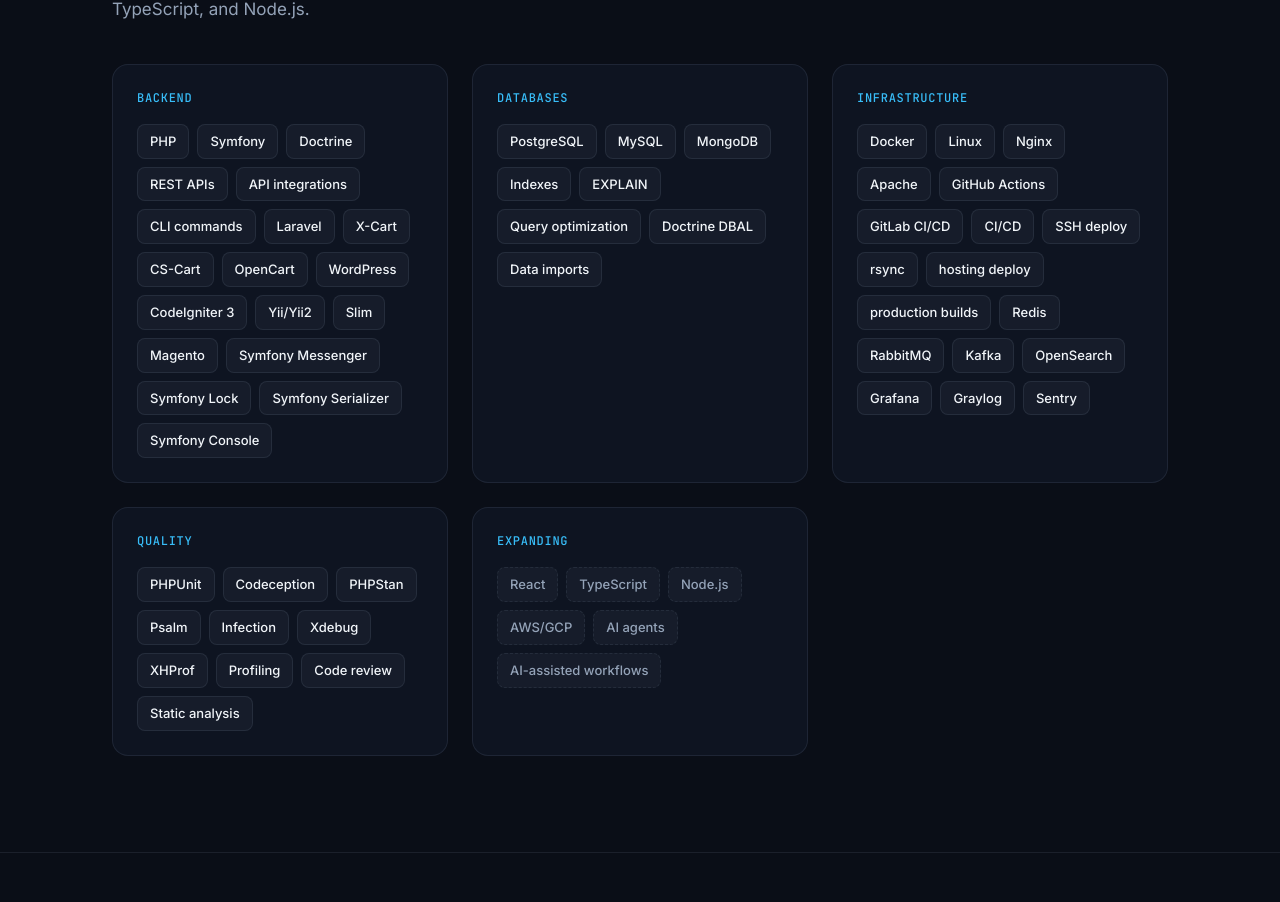
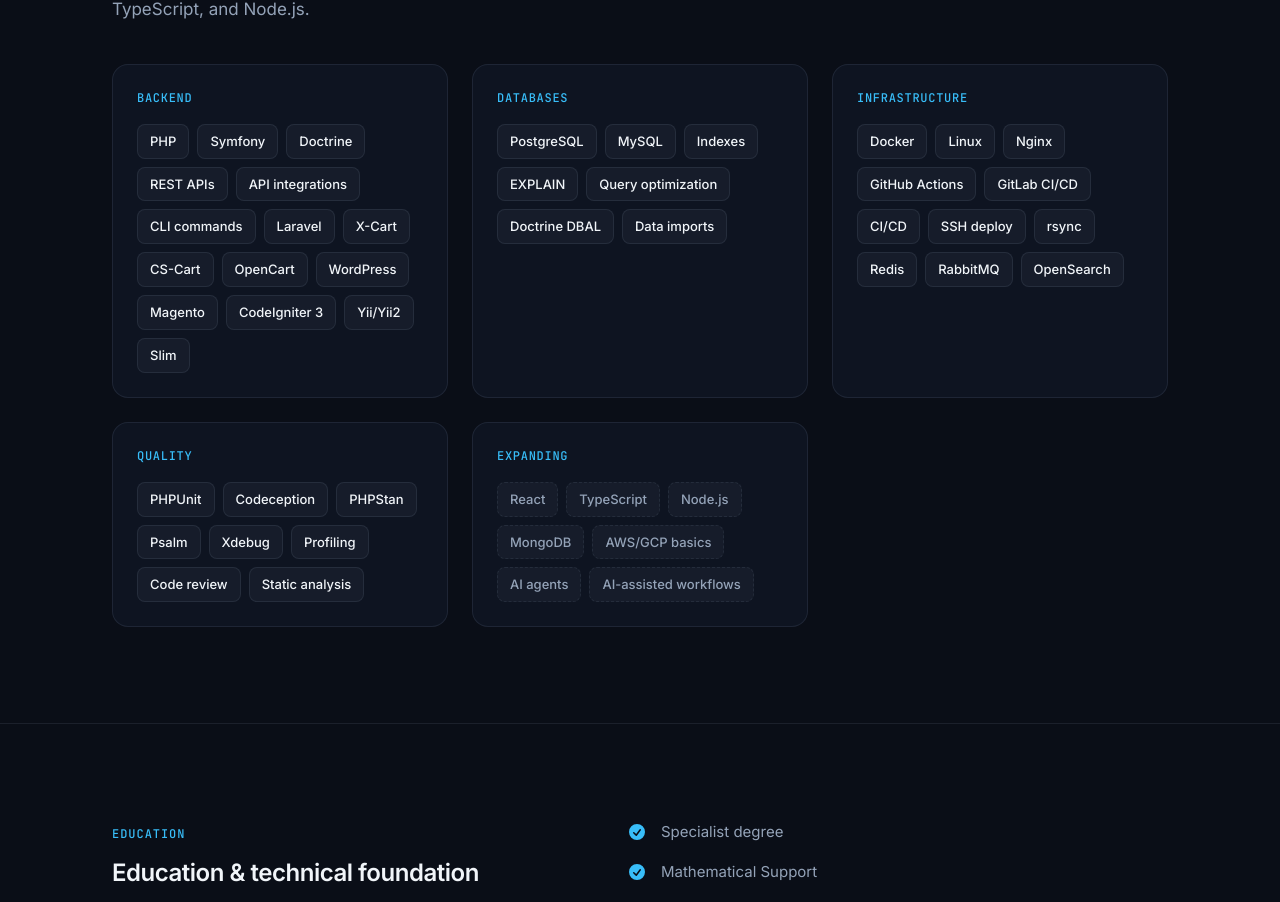
Before and after one commit to Kolyn236/myPortfolio, a React (Vite) app: page / in a window 1280 px wide. Shown: the part 4377-5279 px from the top of the page. Built offline with nearby package versions, Linux system fonts and the light colour scheme.

Commit message:
[*] Fix badges.

```diff
--- a/src/data/content.en.ts
+++ b/src/data/content.en.ts
@@ -201,19 +201,14 @@
         'CS-Cart',
         'OpenCart',
         'WordPress',
+        'Magento',
         'CodeIgniter 3',
         'Yii/Yii2',
         'Slim',
-        'Magento',
-        'Symfony Messenger',
-        'Symfony Lock',
-        'Symfony Serializer',
-        'Symfony Console',
       ],
       databases: [
         'PostgreSQL',
         'MySQL',
-        'MongoDB',
         'Indexes',
         'EXPLAIN',
         'Query optimization',
@@ -224,30 +219,21 @@
         'Docker',
         'Linux',
         'Nginx',
-        'Apache',
         'GitHub Actions',
         'GitLab CI/CD',
         'CI/CD',
         'SSH deploy',
         'rsync',
-        'hosting deploy',
-        'production builds',
         'Redis',
         'RabbitMQ',
-        'Kafka',
         'OpenSearch',
-        'Grafana',
-        'Graylog',
-        'Sentry',
       ],
       quality: [
         'PHPUnit',
         'Codeception',
         'PHPStan',
         'Psalm',
-        'Infection',
         'Xdebug',
-        'XHProf',
         'Profiling',
         'Code review',
         'Static analysis',
@@ -256,7 +242,8 @@
         'React',
         'TypeScript',
         'Node.js',
-        'AWS/GCP',
+        'MongoDB',
+        'AWS/GCP basics',
         'AI agents',
         'AI-assisted workflows',
       ],
--- a/src/data/content.ru.ts
+++ b/src/data/content.ru.ts
@@ -201,19 +201,14 @@
         'CS-Cart',
         'OpenCart',
         'WordPress',
+        'Magento',
         'CodeIgniter 3',
         'Yii/Yii2',
         'Slim',
-        'Magento',
-        'Symfony Messenger',
-        'Symfony Lock',
-        'Symfony Serializer',
-        'Symfony Console',
       ],
       databases: [
         'PostgreSQL',
         'MySQL',
-        'MongoDB',
         'индексы',
         'EXPLAIN',
         'оптимизация запросов',
@@ -224,30 +219,21 @@
         'Docker',
         'Linux',
         'Nginx',
-        'Apache',
         'GitHub Actions',
         'GitLab CI/CD',
         'CI/CD',
         'деплой по SSH',
         'rsync',
-        'деплой на хостинг',
-        'production build',
         'Redis',
         'RabbitMQ',
-        'Kafka',
         'OpenSearch',
-        'Grafana',
-        'Graylog',
-        'Sentry',
       ],
       quality: [
         'PHPUnit',
         'Codeception',
         'PHPStan',
         'Psalm',
-        'Infection',
         'Xdebug',
-        'XHProf',
         'профилирование',
         'ревью кода',
         'статический анализ',
@@ -256,7 +242,8 @@
         'React',
         'TypeScript',
         'Node.js',
-        'AWS/GCP',
+        'MongoDB',
+        'основы AWS/GCP',
         'AI agents',
         'AI-assisted процессы',
       ],
```
